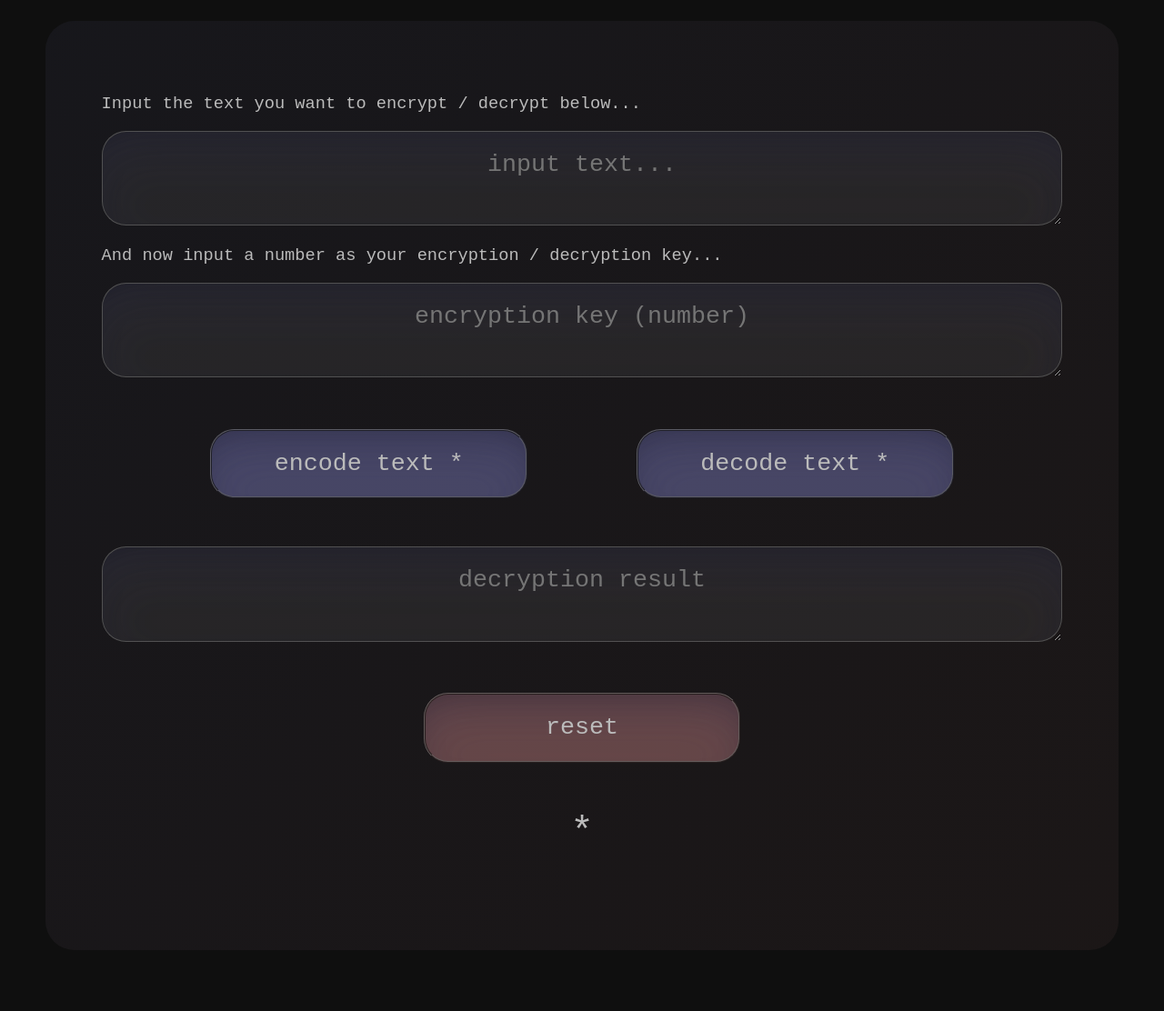
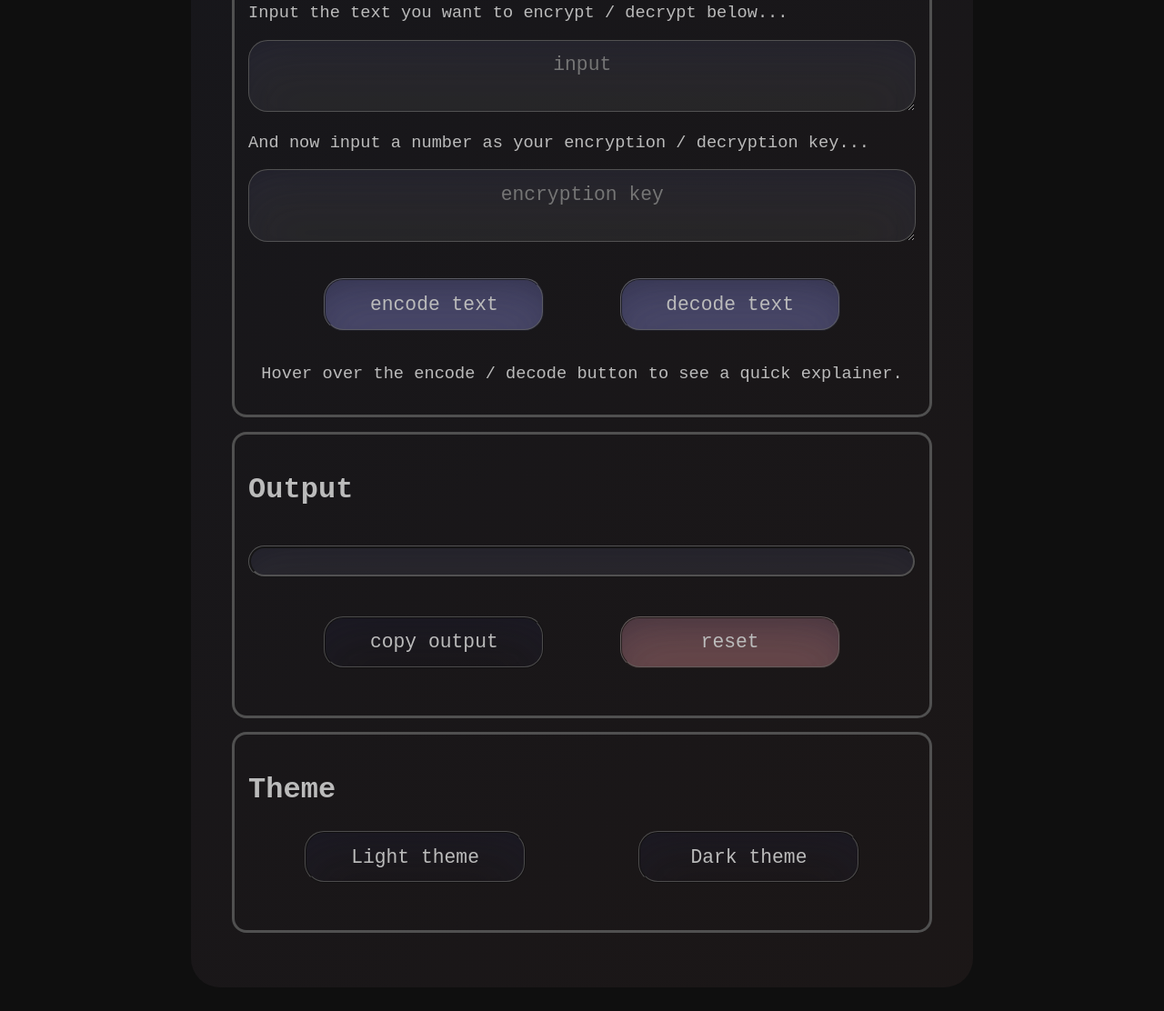
Before and after one commit to TaureHorn/caesar-cipher-test, a website: page index.html in a window 1280 px wide. Shown: the part 308-1420 px from the top of the page at 91% size. Before the commit the page ends 1378 px from the top, so only its background shows below. Drawn offline with Linux system fonts and the light colour scheme.

Commit message:
v1.0 of website. Javascript debugged and functional

```diff
--- /dev/null
+++ b/caesar-cipher-light.css
@@ -0,0 +1,110 @@
+body {
+    background-color: rgb(230,230,230);
+    margin: 2%;
+    margin-left: 15%;
+    margin-right: 15%;
+}
+
+.centre {
+    background: linear-gradient(135deg,
+    rgba(120,120,180,.075),
+    rgba(180,120,120,.075));
+    padding: 5%;
+    border-radius: 2em;
+    margin: 2%;
+}
+
+.container {
+    display: block;
+}
+
+.input-container {
+    margin-bottom: 5%;
+}
+
+.button-container {
+    display: flex;
+    justify-content: space-evenly;
+    width: 100%;
+}
+
+.borders {
+    border-style: ridge;
+    border-color: rgba(200, 200, 200, .7);
+}
+
+h1 {
+    font-size: 48pt;
+}
+
+h2 {
+    font-size: 24pt;
+}
+
+p,
+h1,
+h2,
+button,
+textarea {
+    color: rgb(100,100,100);
+    font-family: monospace;
+    text-align: center;
+}
+
+
+p {
+    font-size: 14pt;
+}
+
+textarea,
+button {
+    font-size: 16pt;
+}
+
+input,
+.borders,
+.button,
+textarea {
+    background: rgba(255, 255, 255, .3);
+    border-style: ridge;
+    border-radius: 1em;
+    height: 5%;
+    padding: 1%;
+    /* box-shadow: rgba(50, 50, 93, 0.25) 0px 30px 60px -12px inset, rgba(0, 0, 0, 0.3) 0px 18px 36px -18px inset; */
+}
+
+.border-thin {
+    border-style: solid;
+    border-radius: 1em;
+    border-color: rgb(210,210,210);
+    margin-bottom: 2%;
+    padding: 2%;
+}
+
+input,
+textarea {
+    width: 95.8%;
+}
+
+.button {
+
+    width: 33%;
+}
+
+.button-blue {
+    background: rgba(120, 120, 180, .5);
+}
+
+.button-red {
+    background: rgba(180,120,120,.5);
+}
+
+button:hover {
+    background-color: rgba(255, 255, 255, .75);
+    border-color: white;
+}
+
+button:active {
+    background-color: rgb(200, 200, 200);
+    border-color: white;
+}
--- /dev/null
+++ b/caesar-cipher.js
@@ -0,0 +1,182 @@
+
+// const message = encrypt(input, key)
+// console.log("Encrypted message: ", message);
+// const decrypted = decrypt(message, key);
+// console.log("Decrypted message: ", decrypted);
+
+
+///////////////////////////////// VISUAL CONTROL  ////////////////////////////////////////
+
+
+const toggleExplainer = ["encode-explainer", "decode-explainer"]
+
+function buttonHover(section) {
+    let a = document.getElementById(section);
+    let b = document.getElementById("explainer-hint");
+    if (a.style.display === "none") {
+        a.style.display = "block";
+        b.style.display = "none";
+    } else {
+        a.style.display = "none";
+        b.style.display = "block";
+    }
+}
+
+const themeSet = ["caesar-cipher_dark.css", "caesar-cipher-light.css"];
+
+function themeChange(theme) {
+    document.getElementById("css").setAttribute("href", theme);
+}
+
+//////////////////////////////////// FUNCTIONAL CONTROL //////////////////////////////////////
+
+// const pasteLocation = ["input", "encryption-key"];
+
+// function pasteText(section) {
+//     const location = document.getElementById(section);
+//     // const input = navigator.clipboard.readText();
+//     // location.value = input
+//     navigator.clipboard.readText(location.value)
+// }
+
+// function pasteText(section) {
+//     console.log(section)
+//     .clipboard.read()
+//         .then(cliptext =>
+//             (document.getElementById(section).value = cliptext))
+//     // (document.getElementById(section).value);
+// }
+
+
+
+function reset() {
+    document.getElementById("input").value = '';
+    document.getElementById("encryption-key").value = '';
+    document.getElementById("result").innerHTML = '';
+    cryptKeyArray = []
+}
+
+
+///////////////////////////////// ENCRYPT / DECRYPT  ////////////////////////////////////////
+
+function keyConv(crypt) {
+    cryptKeyArray = [];
+    console.log("keyConv is being called")
+    for (let x = 0; x < crypt.length; x++) {
+        cryptKeyArray.push(crypt.charCodeAt(x));
+    }
+    return cryptKeyArray;
+}
+
+// function encrypt() {
+//     let input = document.getElementById("input").value
+//     let cryptkey = document.getElementById("encryption-key").value
+//     console.log(input, cryptkey)
+//     if (cryptkey.length > input.length || input === "") { alert(`key is too long`); console.log(`key is too long`); return null }
+//     let answer = "";
+//     keyConv(cryptkey);
+//     let i = 0;
+//     while (i <= input.length) {
+//         let j = 0;
+//         for (j = 0; j < cryptKeyArray.length; j++) {
+//             if (i === input.length) {
+//                 document.getElementById("result").innerHTML = `${answer}`;
+//                 console.log(answer)
+//                 return answer
+//             }
+//             let cipherResult = input.charCodeAt(i) - cryptKeyArray[j];
+//             if (cipherResult <= 33) {
+//                 cipherResult += 93
+//             }
+//             answer += String.fromCharCode(cipherResult);
+//             i++;
+//         }
+//     }
+// }
+
+
+function encrypt() {
+    let input = document.getElementById("input").value
+    let cryptkey = document.getElementById("encryption-key").value
+    console.log(input, cryptkey)
+    if (cryptkey.length > input.length || input === "") { alert(`key is too long`); console.log(`key is too long`); return null }
+    let answer = "";
+    keyConv(cryptkey);
+    let i = 0;
+    while (i <= input.length) {
+        let j = 0;
+        for (j = 0; j < cryptKeyArray.length; j++) {
+            if (i === input.length) {
+                document.getElementById("result").innerHTML = `${answer}`;
+                console.log(answer)
+                return answer
+            }
+            let cipherResult = input.charCodeAt(i) - cryptKeyArray[j];
+            if (cipherResult < 33) {
+                cipherResult += 93
+                if (cipherResult < 33) {
+                    cipherResult += 93
+                }
+            }
+            answer += String.fromCharCode(cipherResult);
+            i++;
+        }
+    }
+}
+
+
+// function decrypt() {
+//     let input = document.getElementById("input").value
+//     let cryptkey = document.getElementById("encryption-key").value
+//     console.log(input, cryptkey)
+//     if (input === null || cryptkey.length > input.length) { alert(`key is too long`); console.log(`key is too long`); return null }
+//     let decryptedAnswer = "";
+//     keyConv(cryptkey);
+//     let i = 0;
+//     while (i <= input.length) {
+//         let j = 0;
+//         for (j = 0; j < cryptKeyArray.length; j++) {
+//             if (i === input.length) {
+//                 document.getElementById("result").innerHTML = `${decryptedAnswer}`;
+//                 console.log(decryptedAnswer)
+//                 return decryptedAnswer
+//             }
+//             let cipherResult = input.charCodeAt(i) + cryptKeyArray[j];
+//             if (cipherResult >= 125) {
+//                 cipherResult -= 93
+//             }
+//             decryptedAnswer += String.fromCharCode(cipherResult);
+//             i++;
+//         }
+//     }
+// }
+
+
+function decrypt() {
+    let input = document.getElementById("input").value
+    let cryptkey = document.getElementById("encryption-key").value
+    console.log(input, cryptkey)
+    if (input === null || cryptkey.length > input.length) { alert(`key is too long`); console.log(`key is too long`); return null }
+    let decryptedAnswer = "";
+    keyConv(cryptkey);
+    let i = 0;
+    while (i <= input.length) {
+        let j = 0;
+        for (j = 0; j < cryptKeyArray.length; j++) {
+            if (i === input.length) {
+                document.getElementById("result").innerHTML = `${decryptedAnswer}`;
+                console.log(decryptedAnswer)
+                return decryptedAnswer
+            }
+            let cipherResult = input.charCodeAt(i) + cryptKeyArray[j];
+            if (cipherResult >= 125) {
+                cipherResult -= 93
+                if (cipherResult >= 125) {
+                    cipherResult -= 93
+                }
+            }
+            decryptedAnswer += String.fromCharCode(cipherResult);
+            i++;
+        }
+    }
+}
--- a/caesar-cipher.css
+++ b/caesar-cipher_dark.css
@@ -1,8 +1,8 @@
 body {
     background-color: #0f0f0f;
     margin: 2%;
-    margin-left: 2%;
-    margin-right: 2%;
+    margin-left: 15%;
+    margin-right: 15%;
 }
 
 .centre {
@@ -37,13 +37,15 @@ h1 {
     font-size: 48pt;
 }
 
+h2 {
+    font-size: 24pt;
+}
+
 p,
-span,
 h1,
-input,
+h2,
 button,
-textarea,
-.radio {
+textarea {
     color: #bbbbbb;
     font-family: monospace;
     text-align: center;
@@ -56,7 +58,7 @@ p {
 
 textarea,
 button {
-    font-size: 20pt;
+    font-size: 16pt;
 }
 
 input,
@@ -70,6 +72,15 @@ textarea {
     padding: 2%;
     box-shadow: rgba(50, 50, 93, 0.25) 0px 30px 60px -12px inset, rgba(0, 0, 0, 0.3) 0px 18px 36px -18px inset;
 }
+
+.border-thin {
+    border-style: solid;
+    border-radius: 1em;
+    padding: 2%;
+    border-color: rgb(80,80,80);
+    margin-bottom: 2%
+}
+
 
 input,
 textarea {
--- a/caeser-cipher.js
+++ /dev/null
@@ -1,146 +0,0 @@
-
-/////////////////////////////////////////////////////////////////////////////////////////////////////////////
-let cryptKeyArray = [];
-function keyConv(crypt) {
-    cryptKeyArray = [];
-    for (let x = 0; x < crypt.length; x++) {
-        cryptKeyArray.push(crypt.charCodeAt(x));
-    }
-    return cryptKeyArray;
-}
-
-function encryptLetters() {
-    let input = document.getElementById("input").value
-    let cryptkey = document.getElementById("encryption-key").value
-    let answer = "";
-    keyConv(cryptkey);
-    let i = 0;
-    while (i < input.length) {
-        let j = 0;
-        for (j = 0; j < cryptKeyArray.length; j++) {
-            if (i === input.length) { return answer }
-            let cipherResult = input.charCodeAt(i);
-            answer += String.fromCharCode(cipherResult - cryptKeyArray[j]);
-            i++;
-        }
-    }   document.getElementById("output-box").innerHTML = answer;
-}
-
-function decryptLetters() {
-    let input = document.getElementById("input").value
-    let cryptkey = document.getElementById("encryption-key").value
-    let decryptedAnswer = "";
-    keyConv(cryptkey);
-    let i = 0;
-    while (i < input.length) {
-        let j = 0;
-        for (j = 0; j < cryptKeyArray.length; j++) {
-            if (i === input.length) { return decryptedAnswer }
-            let cipherResult = input.charCodeAt(i);
-            decryptedAnswer += String.fromCharCode(cipherResult + cryptKeyArray[j]);
-            i++;
-        }
-    }   document.getElementById("output-box").innerHTML = decryptedAnswer
-}
-
-////////// original (for event listener input)
-//
-// function encryptLetters(input, cryptkey) {
-//     let answer = "";
-//     keyConv(cryptkey);
-//     let i = 0;
-//     while (i < input.length) {
-//         let j = 0;
-//         for (j = 0; j < cryptKeyArray.length; j++) {
-//             if (i === input.length) { return answer }
-//             let cipherResult = input.charCodeAt(i);
-//             answer += String.fromCharCode(cipherResult - cryptKeyArray[j]);
-//             i++;
-//         }
-//     }
-// }
-//
-// function decryptLetters() {
-//     let decryptedAnswer = "";
-//     keyConv(cryptkey);
-//     let i = 0;
-//     while (i < input.length) {
-//         let j = 0;
-//         for (j = 0; j < cryptKeyArray.length; j++) {
-//             if (i === input.length) { return decryptedAnswer }
-//             let cipherResult = input.charCodeAt(i);
-//             decryptedAnswer += String.fromCharCode(cipherResult + cryptKeyArray[j]);
-//             i++;
-//         }
-//     }
-// }
-//
-// function encryptNumbers(input, cryptkey) {
-//     let answer = "";
-//     keyConv(cryptkey);
-//     let i = 0;
-//     while (i < input.length) {
-//         let j = 0;
-//         for (j = 0; j < cryptKeyArray.length; j++) {
-//             if (i === input.length) { return answer }
-//             let cipherResult = input.charCodeAt(i);
-//             answer += String.fromCharCode(cipherResult + cryptKeyArray[j]);
-//             i++;
-//         }
-//     }
-// }
-// function decryptNumbers(input, cryptkey) {
-//     let decryptedAnswer = "";
-//     keyConv(cryptkey);
-//     let i = 0;
-//     while (i < input.length) {
-//         let j = 0;
-//         for (j = 0; j < cryptKeyArray.length; j++) {
-//             if (i === input.length) { return decryptedAnswer }
-//             let cipherResult = input.charCodeAt(i);
-//             decryptedAnswer += String.fromCharCode(cipherResult - cryptKeyArray[j]);
-//             i++;
-//         }
-//     }
-// }
-
-
-
-///////////////////////////////////   EXPLAINER BUTTON   ///////////////////////////////
-
-const toggleExplainer = ["encode-explainer", "decode-explainer"]
-
-function buttonHover(section) {
-    let a = document.getElementById(section);
-    let b = document.getElementById("explainer-hint");
-    if (a.style.display === "none") {
-        a.style.display = "block";
-        b.style.display = "none";
-    } else {
-        a.style.display = "none";
-        b.style.display = "block";
-    }
-}
-
-function reset(){
-    document.getElementById("input").value = '';
-    document.getElementById("encryption-key").value = '';
-}
-//////////////////////////////////// defunct event listener code /////////////////////////
-//
-// document.addEventListener("keydown", function (event) {
-//     if (event.key === "Enter") {
-//         let inputText = document.getElementById("input").value
-//         input.value = '';
-//         let cryptkeyNumber = document.getElementById("encryption-key").value
-//         cryptkeyNumber.value = '';
-//         let output = document.getElementById("output-box");
-
-//         console.log(inputText, cryptkeyNumber)
-//         let encryptAnswer = encryptLetters(inputText, cryptkeyNumber);
-//         console.log(encryptAnswer)
-//         output.innerHTML = `${encryptAnswer}`
-//     }
-// })
-
-//////////////// doesn't parse inputs with spaces well yet
--- a/index.html
+++ b/index.html
@@ -6,48 +6,70 @@
     <meta http-equiv="X-UA-Compatible" content="IE=edge">
     <meta name="viewport" content="width=device-width, initial-scale=1.0">
 
-    <link id="css" rel="stylesheet" href="caesar-cipher.css">
+    <link id="css" rel="stylesheet" href="caesar-cipher_dark.css">
 
-    <script defer src="caeser-cipher.js"></script>
+    <script defer src="caesar-cipher.js"></script>
 
     <title>Caesar Cipher</title>
 </head>
 
 <body>
-    <div class="centre">
+    <div class="">
         <h1> Caesar Cipher</h1>
     </div>
     <div id="centre-background" class="centre">
+        <div id="start-container" class="border-thin">
+            <h2 style="text-align:left">Input</h2>
             <div id="input-container" class="input-container">
                 <p style="text-align:left"> Input the text you want to encrypt / decrypt below...</p>
-            <textarea id="input" class="borders" placeholder="input text..."></textarea>
+                <textarea id="input" class="borders" placeholder="input"></textarea>
              <p style="text-align:left"> And now input a number as your encryption / decryption key...</p>
-            <textarea id="encryption-key" class="borders" placeholder="encryption key (number)"></textarea>
+                <textarea id="encryption-key" class="borders" placeholder="encryption key"></textarea>
+
             </div>
             <div id="buttons" class="input-container button-container">
-            <button id="encode text" class="button button-blue borders" onmouseenter="buttonHover(toggleExplainer[0])"
-                onmouseleave="buttonHover(toggleExplainer[0])" onclick="encryptLetters()">encode
-                text *</button>
-            <button id="decode text" class="button button-blue borders" onmouseenter="buttonHover(toggleExplainer[1])"
-                onmouseleave="buttonHover(toggleExplainer[1])" onclick="decryptLetters()">decode
-                text *</button>
+                <button id="encode text" class="button button-blue borders"
+                    onmouseenter="buttonHover(toggleExplainer[0])" onmouseleave="buttonHover(toggleExplainer[0])"
+                    onclick="encrypt()">encode
+                    text</button>
+                <button id="decode text" class="button button-blue borders"
+                    onmouseenter="buttonHover(toggleExplainer[1])" onmouseleave="buttonHover(toggleExplainer[1])"
+                    onclick="decrypt()">decode
+                    text</button>
             </div>
-        <div class="input-container">
-            <textarea id="output-box" class="borders" placeholder="decryption result"></textarea>
+            <p id="explainer-hint"> Hover over the encode / decode button to see a quick explainer.</p>
+            <p id="encode-explainer" style="display: none">Encode a plaintext message into a string of encoded
+                data
+                based on chosen key.</p>
+            <p id="decode-explainer" style="display: none">Decode an encoded message into plaintext based on
+                pre-defined encryption key. </p>
+        </div>
+        <div id="end-container" class="border-thin">
+            <h2 style="text-align:left">Output</h2>
+            <div class="input-container" class="borders">
+                <p id="result" class="borders" style="font-size: 32pt;" placeholder="encrypt / decrypt result"> </p>
             </div>
 
+
             <div id="buttons" class="input-container button-container">
-            <button id="rest" class="button button-red borders" onclick="reset()">
-                reset
-            </button>
+                <button id="theme" class="button borders" style="background:none;" onclick="copyText()"> copy
+                    output</button>
+                <button id="reset" class="button button-red borders" onclick="reset()">
+                    reset </button>
             </div>
+        </div>
+        <div id="misc-container" class="border-thin">
+            <h2 style="text-align:left">Theme</h2>
 
-        <p id="explainer-hint" style="font-size:32pt">*</p>
-        <p id="encode-explainer" style="display: none; color:#fff">Encode a plaintext message into a string of encoded
-            data
-            based on chosen key.</p>
-        <p id="decode-explainer" style="display: none; color:#fff">Decode an encoded message into plaintext based on
-            pre-defined encryption key. </p>
+
+            <div id="buttons" class="input-container button-container" style="justify-content:space-around;">
+                <button id="theme" class="button button-blue borders" style="background:none"
+                    onclick="themeChange(themeSet[1])"> Light theme</button>
+                <button id="theme" class="button button-blue borders" style="background:none"
+                    onclick="themeChange(themeSet[0])"> Dark theme</button>
+
+            </div>
+        </div>
     </div>
 </body>
 
```
Lines whose indentation alone changed are shown as unchanged.
